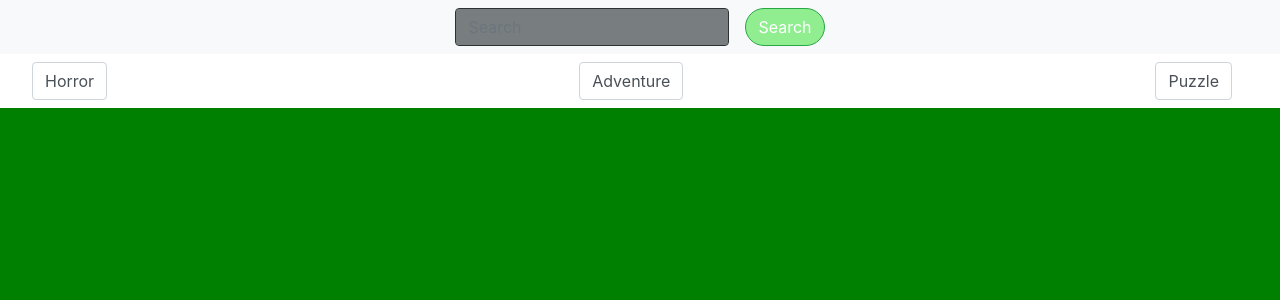
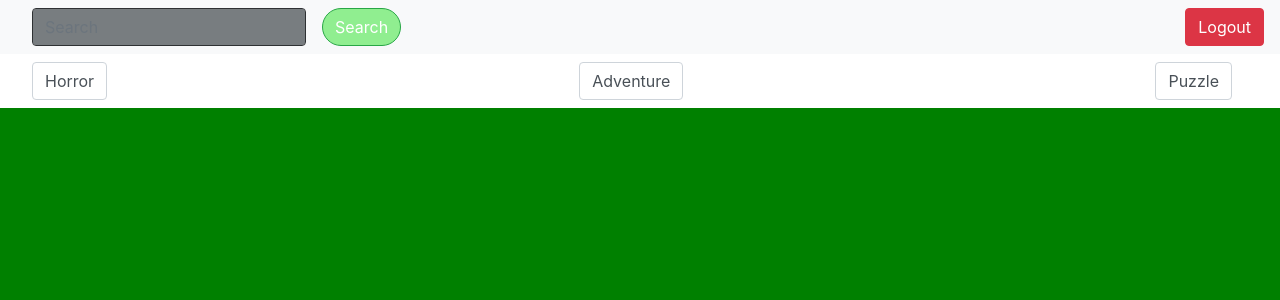
Before and after one commit to Rick-jpg/Stoom_Frontend, an Angular app: page /home in a window 1280 px wide. Shown: the top 300 px of the page. Built offline with nearby package versions, Linux system fonts and the light colour scheme.

Commit message:
Logout/Home component
Added a logout feature with an improved home component

```diff
--- a/src/app/home/home.component.html
+++ b/src/app/home/home.component.html
@@ -1,8 +1,9 @@
-<nav class="navbar navbar-light bg-light justify-content-center">
+<nav class="navbar navbar-light bg-light">
     <form class="form-inline">
       <input class="form-control mr-sm-3 col-xs-5" type="search" placeholder="Search" aria-label="Search">
       <button class="btn btn-outline-success my-2 my-sm-0" type="submit">Search</button>
     </form>
+    <button class="btn btn-danger float-right my-2 my-sm-0"(click)="OnLogout()">Logout</button>
   </nav>
   <nav class="navbar navbar-light bg-white">
     <form class="form-inline">
--- a/src/app/home/home.component.ts
+++ b/src/app/home/home.component.ts
@@ -1,4 +1,5 @@
 import { Component, OnInit } from '@angular/core';
+import { Router } from '@angular/router';
 
 @Component({
   selector: 'app-home',
@@ -7,9 +8,13 @@ import { Component, OnInit } from '@angular/core';
 })
 export class HomeComponent implements OnInit {
 
-  constructor() { }
+  constructor(private router: Router) { }
 
   ngOnInit(): void {
   }
+  OnLogout(){
+    localStorage.removeItem('token');
+    this.router.navigate(['/user/login']);
 
+  }
 }
```
Also changed, not shown: src/app/app-routing.module.ts (line endings or trailing spaces).
